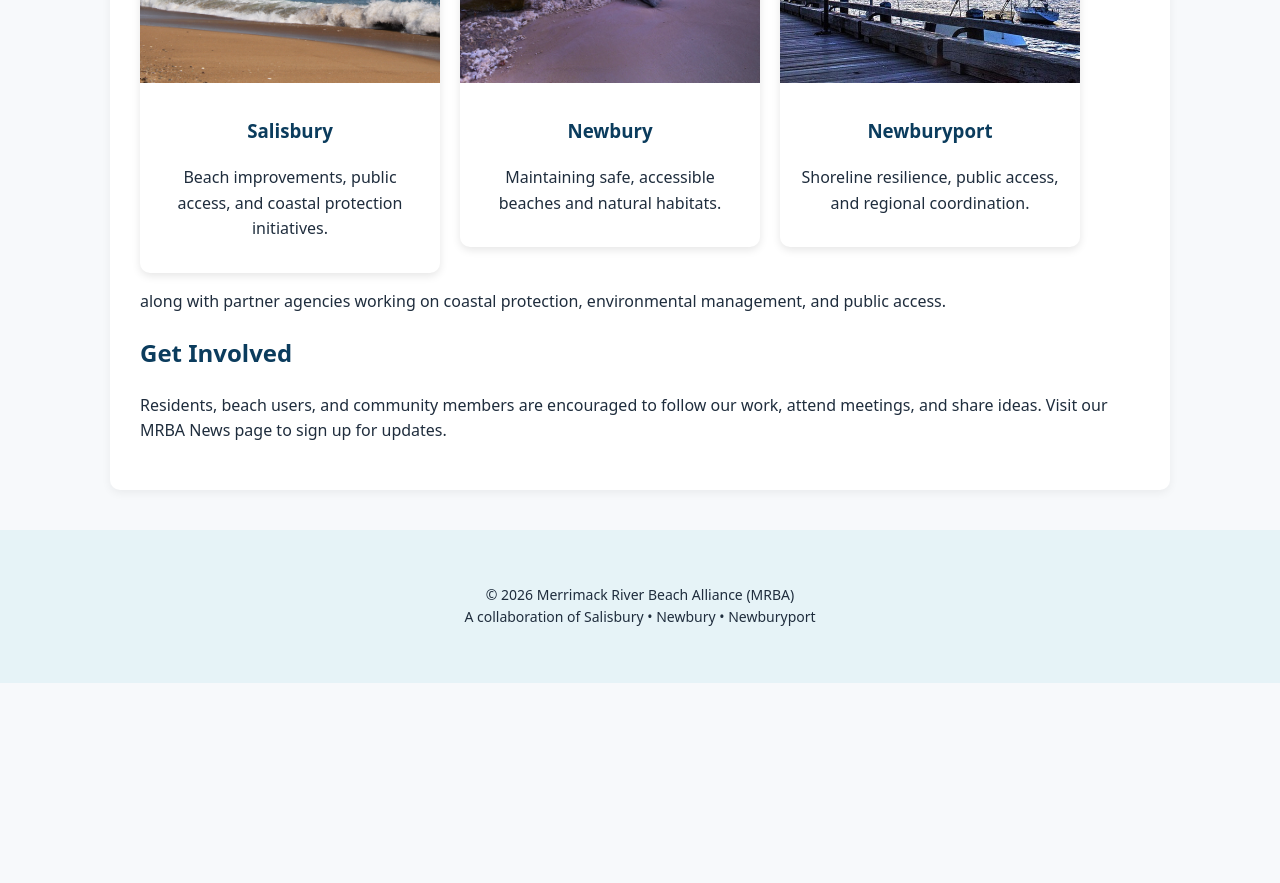
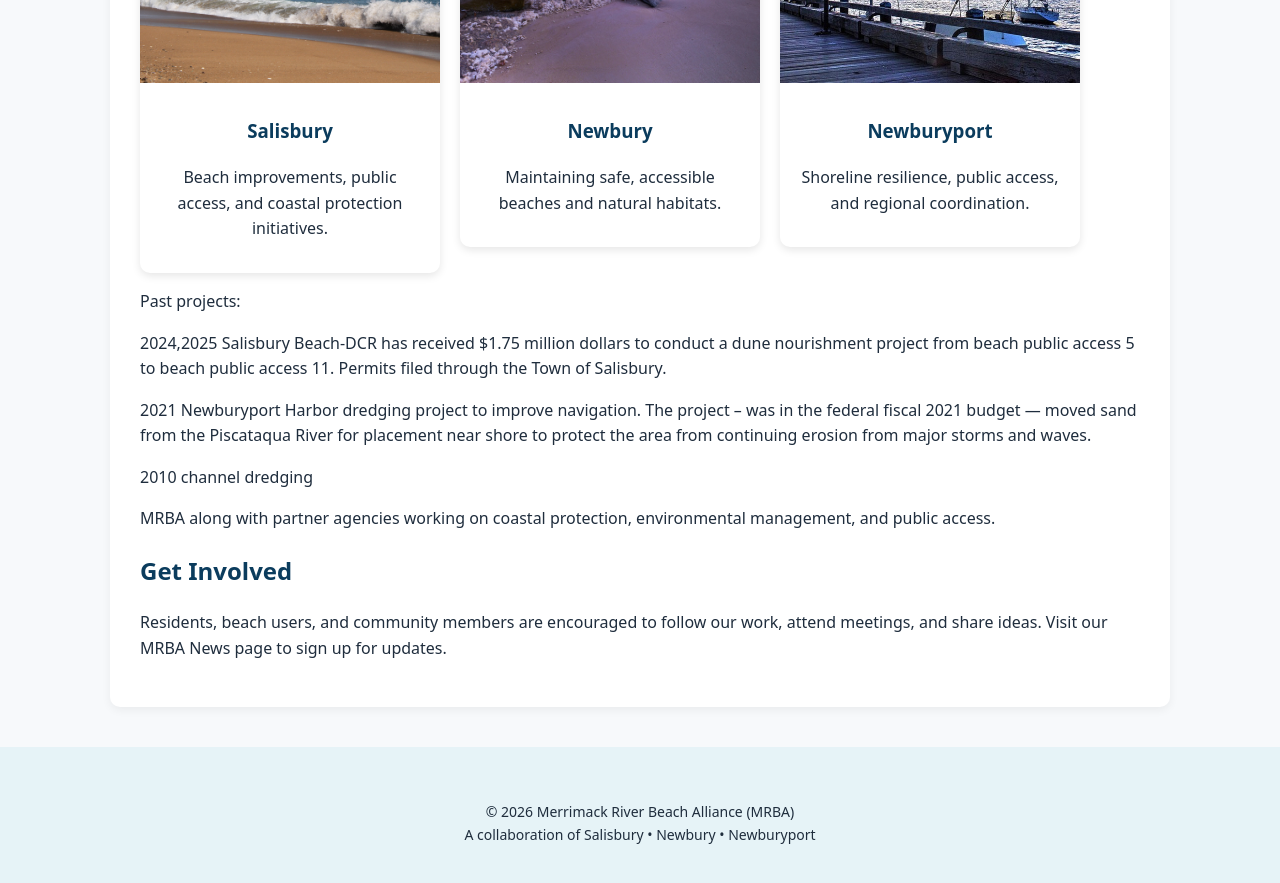
Before and after one commit to MAMRBAGOV/mamrba.gov, a Jekyll site: the page built from index.md, in a window 1280 px wide and 900 px high, scrolled down 1386 px. Shown: the top 883 px of the window. Built offline with Jekyll 4.4.1, drawn with Linux system fonts in a browser that asks for light colours; before the commit the page ends 2069 px from its top, so only the background shows below that.

Commit message:
Update index.md

```diff
--- a/index.md
+++ b/index.md
@@ -54,8 +54,15 @@ Our beaches are a shared resource. They support local communities, tourism, wild
 
 </div>
 
+Past projects:
 
-along with partner agencies working on coastal protection, environmental management, and public access.
+2024,2025 Salisbury Beach-DCR has received $1.75 million dollars to conduct a dune nourishment project from beach public access 5 to beach public access 11.  Permits filed through the Town of Salisbury.
+
+2021 Newburyport Harbor dredging project to improve navigation. The project – was in the federal fiscal 2021 budget — moved sand from the Piscataqua River for placement near shore to protect the area from continuing erosion from major storms and waves.
+
+2010 channel dredging
+
+MRBA along with partner agencies working on coastal protection, environmental management, and public access.
 
 
 ## Get Involved
```
